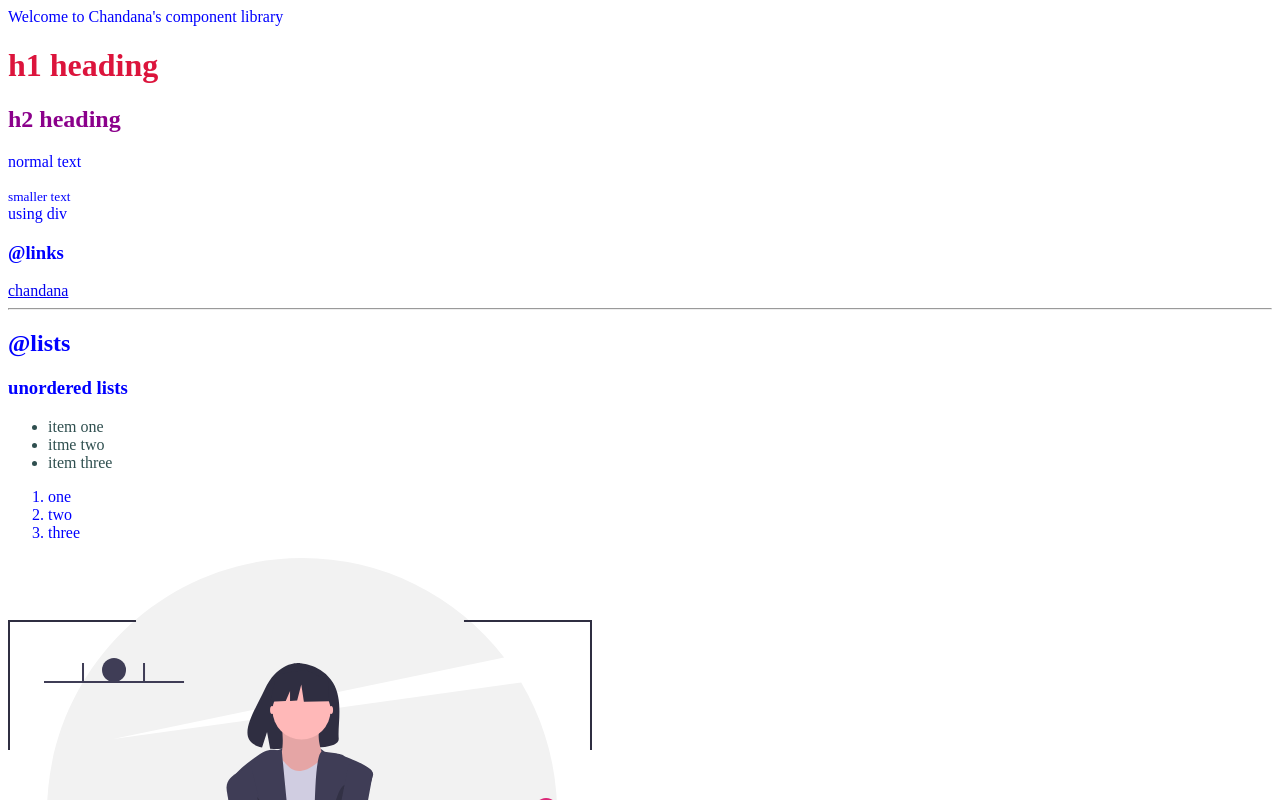
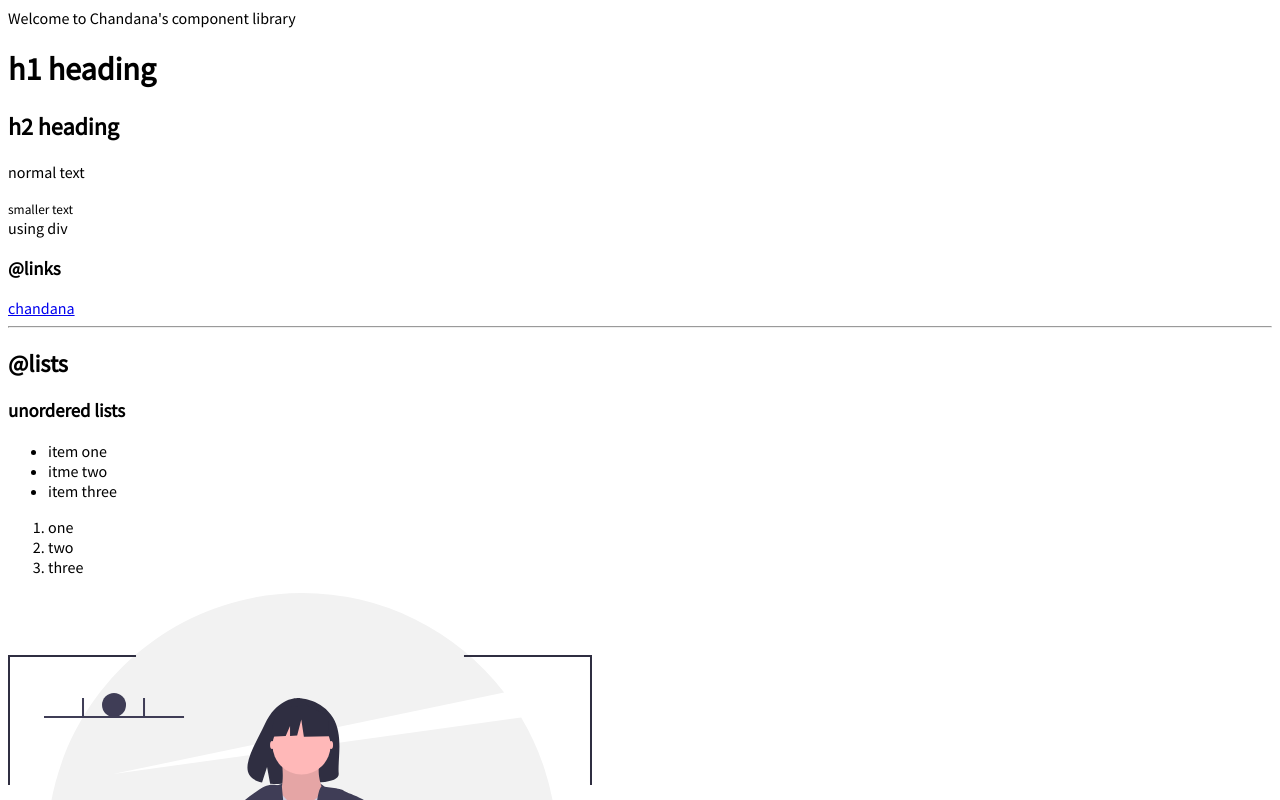
Before and after one commit to chandanashilpa/chandana-shilpa-portfolio, a plain HTML site: page index.html in a window 1280 px wide. Shown: the top 800 px of the page. Drawn offline with Linux system fonts and the light colour scheme.

Commit message:
typography

```diff
--- a/styles.css
+++ b/styles.css
@@ -1,12 +1,4 @@
-body {
-    color: blue;
+@import url('https://fonts.googleapis.com/css2?family=Source+Sans+Pro&display=swap');
+body{
+    font-family: 'Source Sans Pro', sans-serif;
 }
-h1{
-    color: crimson;
-}
-#testing{
-    color: darkmagenta;
-}
-.oneclass{
-    color: darkslategrey;
-}
```
